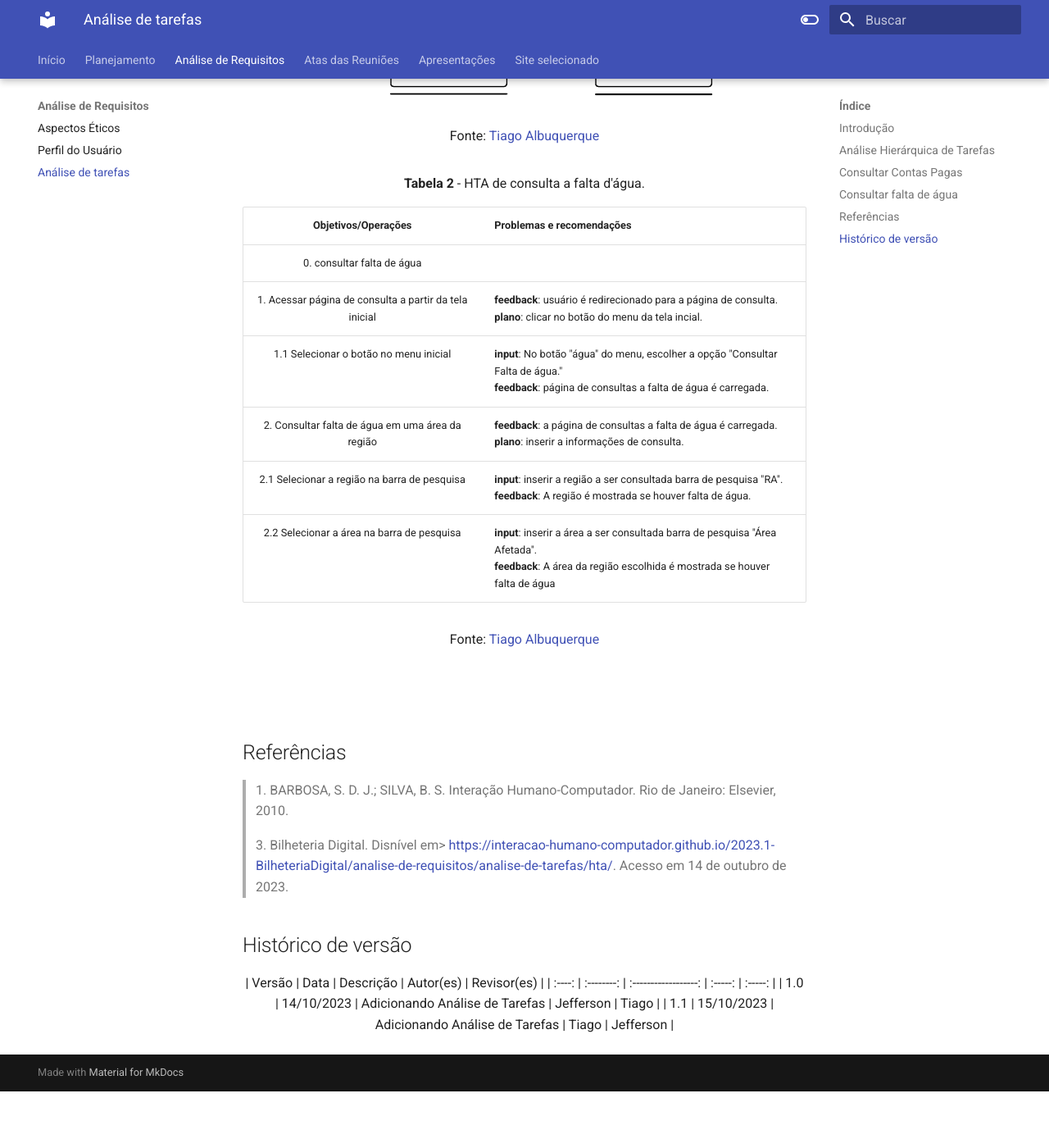
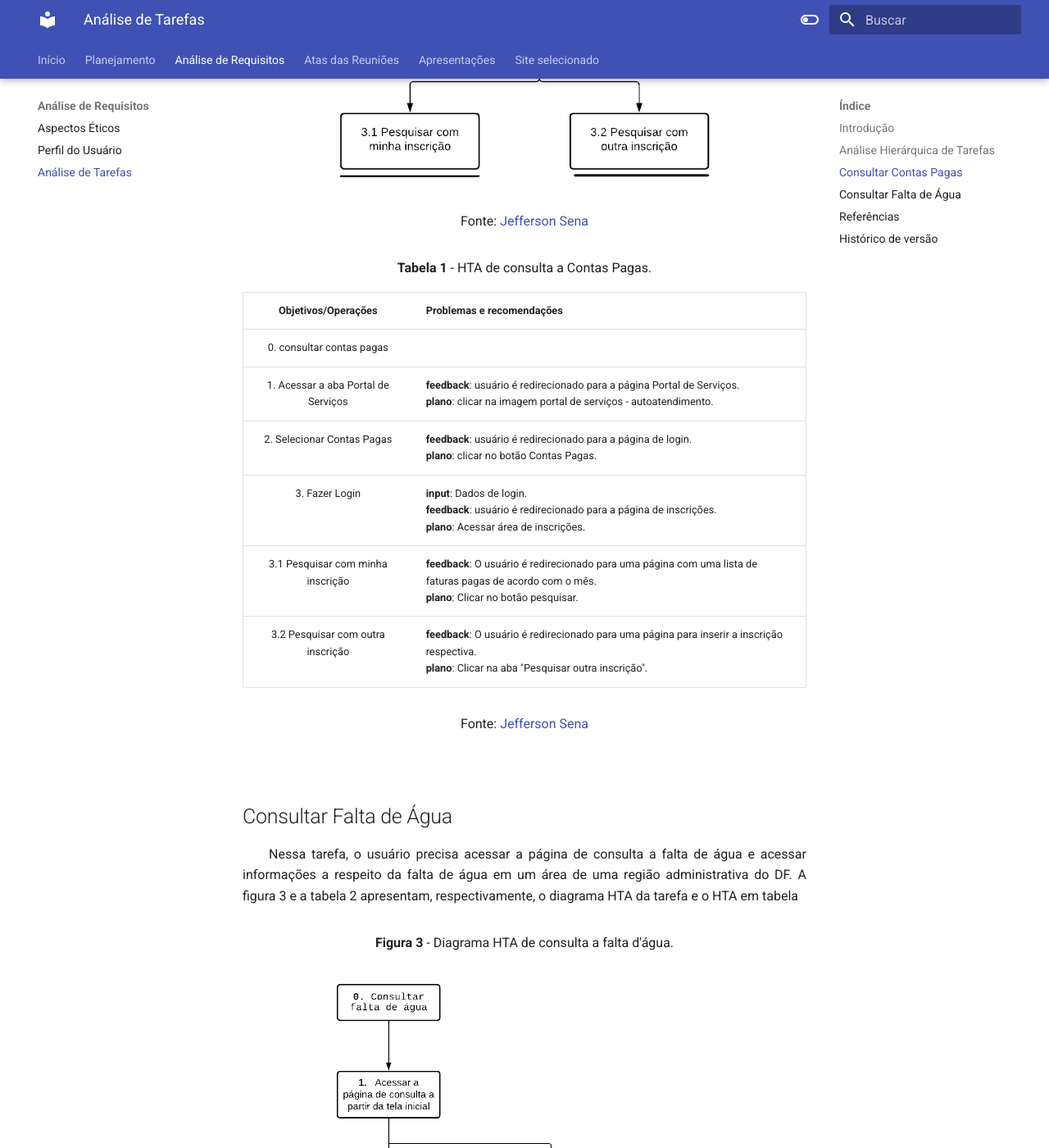
Before and after one commit to Interacao-Humano-Computador/2023.2-Caesb, an MkDocs documentation site: the page built from docs/analise-de-requisitos/analise-de-tarefas.md, in a window 1280 px wide and 1400 px high, scrolled down 1288 px. Shown: the whole window at 82% size. Built offline with MkDocs 1.6.1 and Material for MkDocs 9.7.7, drawn with Linux system fonts in a browser that asks for light colours; before the commit the page ends 2619 px from its top, so only the background shows below that; some of the changed text lies outside the part shown.

Commit message:
Adicionando Análise da consulta a contas pagas

```diff
--- a/docs/analise-de-requisitos/analise-de-tarefas.md
+++ b/docs/analise-de-requisitos/analise-de-tarefas.md
@@ -11,7 +11,40 @@
 
 ## Consultar Contas Pagas
 
-## Consultar falta de água
+<p align="justify">&emsp;&emsp;Nessa tarefa, o usuário precisa acessar a página de consultar contas pagas, realizar login e acessar informações a respeito das faturas pagas listadas com base no mês. A figura 2 e a tabela 1 apresentam, respectivamente, o diagrama e a tabela HTA da tarefa.</p>
+
+<figure markdown>
+<font size="3"><b>Figura 2</b> - Diagrama HTA de consulta a Contas Pagas.</font>
+
+![Notação diagrama HTA](../../assets/analise_de_tarefas/HTAlight_fatura_paga.png#only-light){width=500px}
+![Notação diagrama HTA](../../assets/analise_de_tarefas/HTAdark_fatura_paga.png#only-dark){width=500px}
+
+<font size="3"><p style="text-align: center">Fonte: <a href="https://github.com/JeffersonSenaa" target="_blank">Jefferson Sena</a></p></font>
+
+</figure>
+
+<font size="3"><p style="text-align: center"><b>Tabela 1</b> - HTA de consulta a Contas Pagas.</p></font>
+
+|     Objetivos/Operações      | Problemas e recomendações                                                                                                                                                                               |
+| :--------------------------: | ------------------------------------------------------------------------------------------------------------------------------------------------------------------------------------------------------- |
+|  0. consultar contas pagas   |                                                                                                                                                                                                         |
+|      1.   Acessar a aba Portal de Serviços |**feedback**: usuário é redirecionado para a página Portal de Serviços.<br> **plano**: clicar na imagem portal de serviços - autoatendimento. |
+|     2.  Selecionar Contas Pagas | **feedback**: usuário é redirecionado para a página de login.  <br> **plano**: clicar no botão Contas Pagas. |
+|       3. Fazer Login  | **input**: Dados de login.<br>  **feedback**: usuário é redirecionado para a página de  inscrições. <br>**plano**: Acessar área de inscrições. <br>|
+| 3.1 Pesquisar com minha inscrição   | **feedback**: O usuário é redirecionado para uma página com uma lista de faturas pagas de acordo com o mês.<br>    **plano**: Clicar no botão pesquisar.|
+| 3.2 Pesquisar com outra inscrição  | **feedback**: O usuário é redirecionado para uma página para inserir a inscrição respectiva.  <br>    **plano**: Clicar na aba "Pesquisar outra inscrição".|
+
+<font size="3"><p style="text-align: center">Fonte: <a href="https://github.com/JeffersonSenaa" target="_blank">Jefferson Sena</a></p></font>
+</br>
+
+
+
+
+
+
+
+
+## Consultar Falta de Água
 
 <p align="justify">&emsp;&emsp;Nessa tarefa, o usuário precisa acessar a página de consulta a falta de água e acessar informações a respeito da falta de água em um área de uma região administrativa do DF. A figura 3 e a tabela 2 apresentam, respectivamente, o diagrama HTA da tarefa e o HTA em tabela</p>
 
@@ -42,7 +75,7 @@
 ## Referências
 > <p id="1"> 1. BARBOSA, S. D. J.; SILVA, B. S. Interação Humano-Computador. Rio de Janeiro: Elsevier, 2010.</p>
 
-> <p id="3">3. Bilheteria Digital. Disnível em> <a href="https://interacao-humano-computador.github.io/2023.1-BilheteriaDigital/analise-de-requisitos/analise-de-tarefas/hta/">https://interacao-humano-computador.github.io/2023.1-BilheteriaDigital/analise-de-requisitos/analise-de-tarefas/hta/</a>. Acesso em 14 de outubro de 2023.</p>
+> <p id="3">3. Bilheteria Digital. Disnível em> <a href="https://interacao-huma no-computador.github.io/2023.1-BilheteriaDigital/analise-de-requisitos/analise-de-tarefas/hta/">https://interacao-humano-computador.github.io/2023.1-BilheteriaDigital/analise-de-requisitos/analise-de-tarefas/hta/</a>. Acesso em 14 de outubro de 2023.</p>
 
 
 ## Histórico de versão
@@ -52,4 +85,4 @@
 | :----: | :--------: | :------------------: | :-----: | :-----: |
 |  1.0   | 14/10/2023 | Adicionando Análise de Tarefas | Jefferson | Tiago |
 |  1.1   | 15/10/2023 | Adicionando Análise de Tarefas | Tiago | Jefferson |
-</center>
+|  1.2   | 15/10/2023 | Adicionando Análise da consulta a contas pagas | Jefferson | Tiago |</center>
--- a/mkdocs.yml
+++ b/mkdocs.yml
@@ -44,7 +44,7 @@
   - Análise de Requisitos:
       - Aspectos Éticos: analise-de-requisitos/aspectos-eticos.md
       - Perfil do Usuário: analise-de-requisitos/perfil-do-usuario.md
-      - Análise de tarefas: analise-de-requisitos/analise-de-tarefas.md
+      - Análise de Tarefas: analise-de-requisitos/analise-de-tarefas.md
   - Atas das Reuniões:
       - Reunião 1 - 26/09/2023: atas-das-reunioes/reuniao1.md
       - Reunião 2 - 04/10/2023: atas-das-reunioes/reuniao2.md
```
Also changed, not shown: docs/assets/analise_de_tarefas/HTAdark.png, docs/assets/analise_de_tarefas/HTAdark_fatura_paga.png (added), docs/assets/analise_de_tarefas/HTAlight_fatura_paga.png (added).
